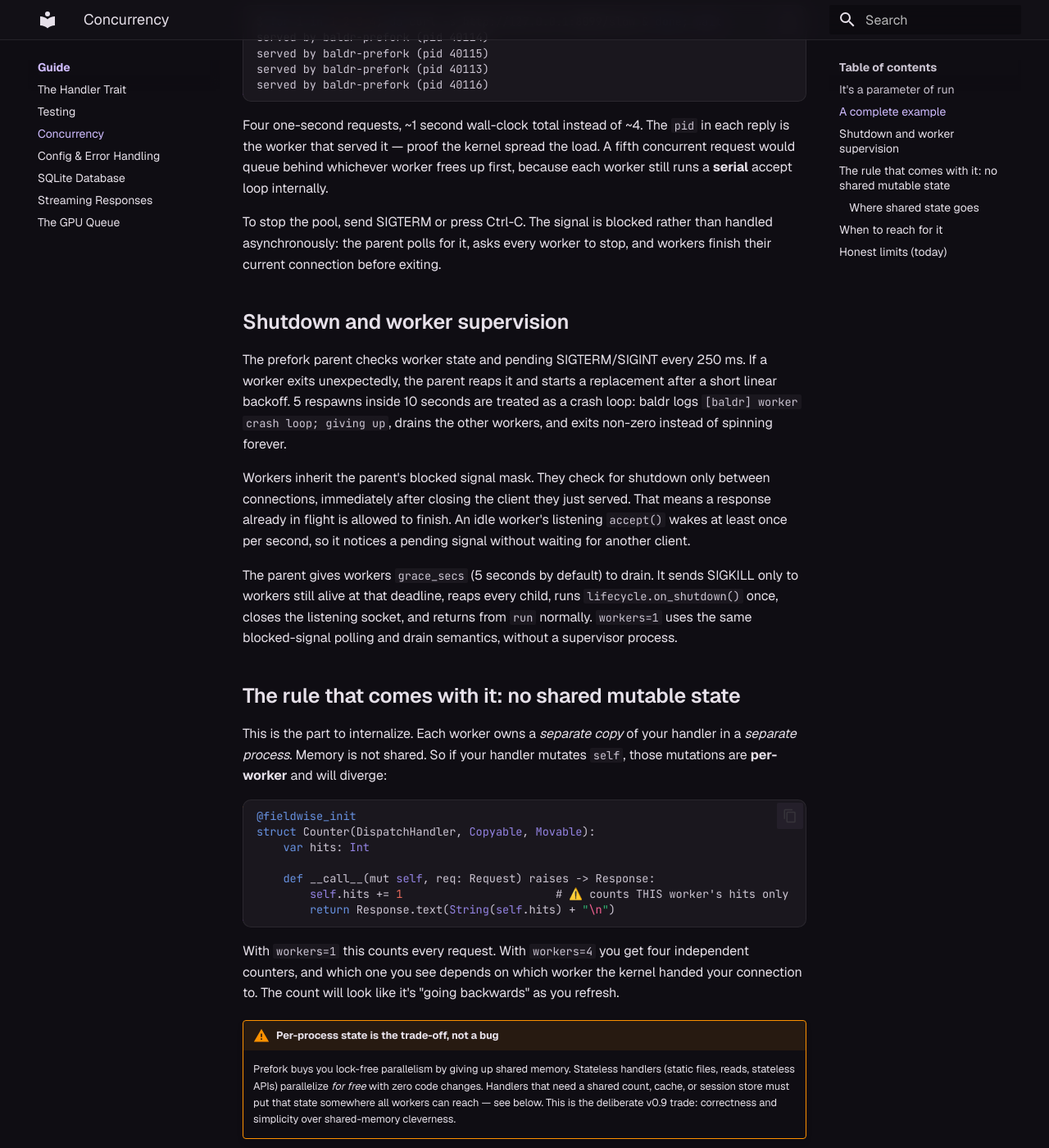
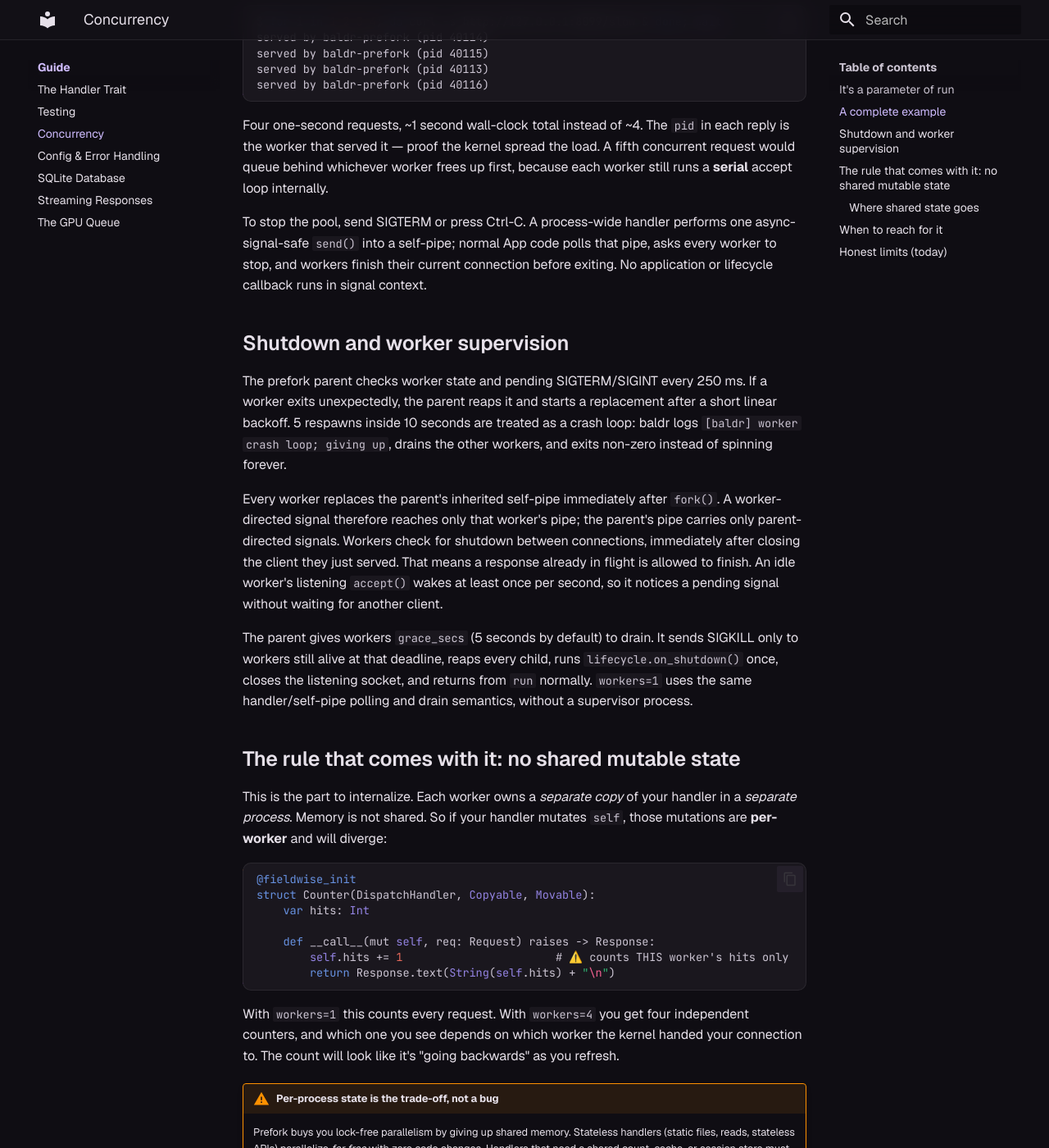
Before and after one commit to lightofbaldr/baldr, an MkDocs documentation site: the page built from docs/guide/concurrency.md, in a window 1280 px wide and 1400 px high, scrolled down 2401 px. Shown: the whole window at 82% size. Built offline with MkDocs 1.6.1 and Material for MkDocs 9.7.7, drawn with Linux system fonts in a browser that asks for light colours.

Commit message:
fix(app): handle shutdown signals process-wide

```diff
--- a/docs/guide/concurrency.md
+++ b/docs/guide/concurrency.md
@@ -100,9 +100,10 @@ served by baldr-prefork (pid 40116)
 
 Four one-second requests, ~1 second wall-clock total instead of ~4. The `pid` in each reply is the worker that served it — proof the kernel spread the load. A fifth concurrent request would queue behind whichever worker frees up first, because each worker still runs a **serial** accept loop internally.
 
-To stop the pool, send SIGTERM or press Ctrl-C. The signal is blocked rather
-than handled asynchronously: the parent polls for it, asks every worker to
-stop, and workers finish their current connection before exiting.
+To stop the pool, send SIGTERM or press Ctrl-C. A process-wide handler performs
+one async-signal-safe `send()` into a self-pipe; normal App code polls that pipe,
+asks every worker to stop, and workers finish their current connection before
+exiting. No application or lifecycle callback runs in signal context.
 
 ## Shutdown and worker supervision
 
@@ -112,16 +113,18 @@ after a short linear backoff. 5 respawns inside 10 seconds are treated as a
 crash loop: baldr logs `[baldr] worker crash loop; giving up`, drains the other
 workers, and exits non-zero instead of spinning forever.
 
-Workers inherit the parent's blocked signal mask. They check for shutdown only
-between connections, immediately after closing the client they just served.
-That means a response already in flight is allowed to finish. An idle worker's
-listening `accept()` wakes at least once per second, so it notices a pending
-signal without waiting for another client.
+Every worker replaces the parent's inherited self-pipe immediately after
+`fork()`. A worker-directed signal therefore reaches only that worker's pipe;
+the parent's pipe carries only parent-directed signals. Workers check for
+shutdown between connections, immediately after closing the client they just
+served. That means a response already in flight is allowed to finish. An idle
+worker's listening `accept()` wakes at least once per second, so it notices a
+pending signal without waiting for another client.
 
 The parent gives workers `grace_secs` (5 seconds by default) to drain. It sends
 SIGKILL only to workers still alive at that deadline, reaps every child, runs
 `lifecycle.on_shutdown()` once, closes the listening socket, and returns from
-`run` normally. `workers=1` uses the same blocked-signal polling and drain
+`run` normally. `workers=1` uses the same handler/self-pipe polling and drain
 semantics, without a supervisor process.
 
 ## The rule that comes with it: no shared mutable state
--- a/pixi.toml
+++ b/pixi.toml
@@ -32,7 +32,7 @@ test-app-keepalive = "mkdir -p build && mojo build tests/test_app_keepalive.mojo
 test-scaffold = "mkdir -p build && mojo build tests/test_scaffold.mojo -I src -I tools -o build/test_scaffold && build/test_scaffold"
 test-testing-lifecycle = "mkdir -p build && mojo build tests/test_testing_lifecycle.mojo -I src -o build/test_testing_lifecycle && build/test_testing_lifecycle"
 test-concurrency = "mkdir -p build && mojo build tests/test_concurrency.mojo -I src -o build/test_concurrency && build/test_concurrency"
-test-supervision = "mkdir -p build && mojo build tests/test_supervision.mojo -I src -o build/test_supervision && build/test_supervision"
+test-supervision = "mkdir -p build && mojo build tests/helpers/pool_main.mojo -I src -o build/test_supervision_pool_main && mojo build tests/test_supervision.mojo -I src -o build/test_supervision && build/test_supervision"
 test-safe-join = "mkdir -p build && mojo build tests/test_safe_join.mojo -I src -o build/test_safe_join && build/test_safe_join"
 test-http-limits = "mkdir -p build && mojo build tests/test_http_limits.mojo -I src -o build/test_http_limits && build/test_http_limits"
 test-request-framing = "mkdir -p build && mojo build tests/test_request_framing.mojo -I src -o build/test_request_framing && build/test_request_framing"
```
Also changed, not shown: CHANGELOG.md (+3 -2 lines), DX_PUNCHLIST.md (+1 -1 lines), docs/reference/app.md (+7 -5 lines), 6 other files.
